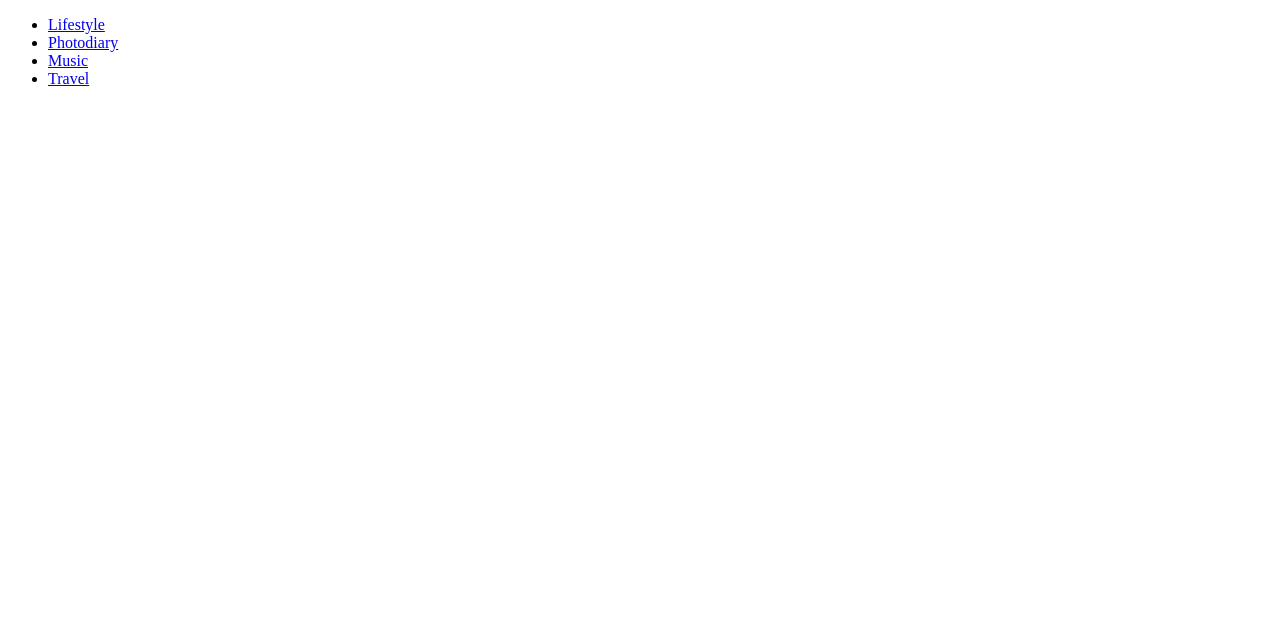
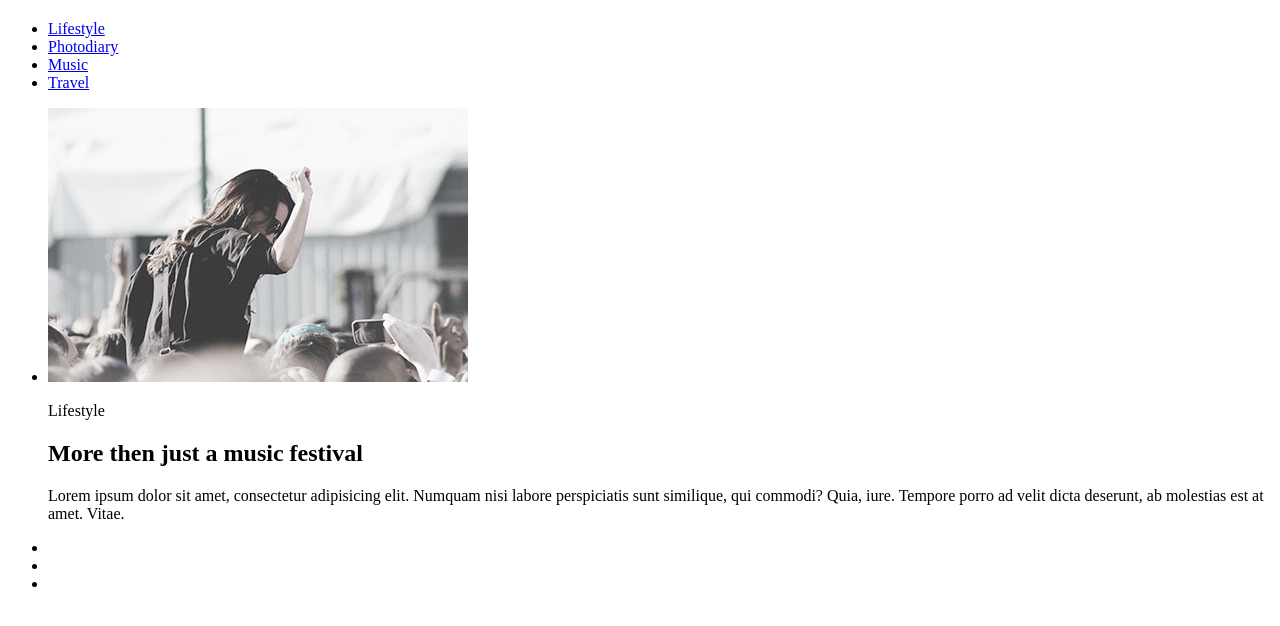
Before and after one commit to belon-creator/goit-markup-hw-02, a plain HTML site: page index.html in a window 1280 px wide. Drawn offline with Linux system fonts and the light colour scheme.

Commit message:
add first article

```diff
--- a/index.html
+++ b/index.html
@@ -7,8 +7,10 @@
     <title>Document</title>
   </head>
   <body>
+    <!-- navigation -->
     <header>
       <nav>
+        <h1></h1>
         <ul>
           <li>
             <a href="#">Lifestyle</a>
@@ -25,5 +27,28 @@
         </ul>
       </nav>
     </header>
+    <!-- content -->
+    <main>
+      <section>
+        <ul>
+          <li>
+            <article>
+              <img src="./img/homework-01.jpg" alt="img" />
+              <p>Lifestyle</p>
+              <h2>More then just a music festival</h2>
+              <p>
+                Lorem ipsum dolor sit amet, consectetur adipisicing elit.
+                Numquam nisi labore perspiciatis sunt similique, qui commodi?
+                Quia, iure. Tempore porro ad velit dicta deserunt, ab molestias
+                est at amet. Vitae.
+              </p>
+            </article>
+          </li>
+          <li></li>
+          <li></li>
+          <li></li>
+        </ul>
+      </section>
+    </main>
   </body>
 </html>
```
Also changed, not shown: img/homework-01-1.jpg (added), img/homework-01-2.jpg (added), img/homework-01-3.jpg (added), img/homework-01.jpg (added).
